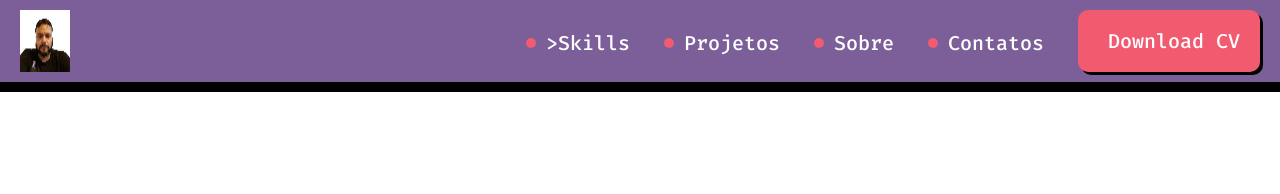
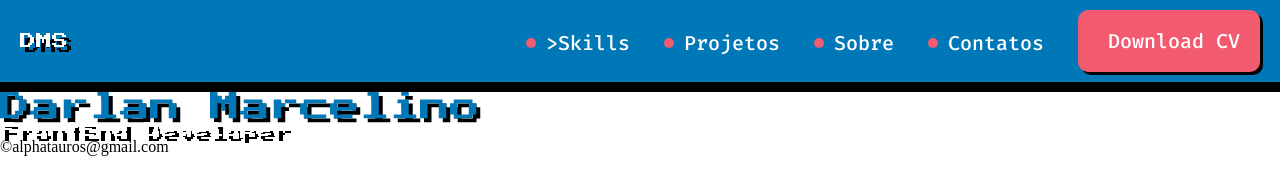
Before and after one commit to Darlanmarcelinodasilva/Portf-lio, a plain HTML site: page GitHub/index.html in a window 1280 px wide. Drawn offline with Linux system fonts and the light colour scheme.

Commit message:
alteração 01

```diff
--- a/GitHub/index.html
+++ b/GitHub/index.html
@@ -6,13 +6,13 @@
     <title>Darlan Marcelino</title>
     <link rel="preconnect" href="https://fonts.googleapis.com">
 <link rel="preconnect" href="https://fonts.gstatic.com" crossorigin>
-<link href="https://fonts.googleapis.com/css2?family=Fira+Code:wght@300;500&family=Roboto+Slab:wght@100;300;600&display=swap" rel="stylesheet">
-    <link rel="stylesheet" href="style.css">
+<link href="https://fonts.googleapis.com/css2?family=Fira+Code:wght@300;500&family=Press+Start+2P&display=swap" rel="stylesheet">
 
+<link rel="stylesheet" href="style.css">
 </head>
 <body>
     <header>  <!--cabeçalho -->
-        <img src="assets/img/Sem título.png" alt="foto">
+       <h2>DMS</h2>
 
         <nav> <!-- navigation(navegação do site através de links de navegação) -->
             <a href="#" lang="en">>Skills</a>
@@ -23,5 +23,14 @@
         </nav>
     </header>
 
+
+        <h1 class="nome">Darlan Marcelino</h1>
+
+        <h2>FrontEnd Developer</h2>
+
+    <footer>
+        <p>&copy;alphatauros@gmail.com</p>
+    </footer>
+
 </body>
 </html>
--- a/GitHub/style.css
+++ b/GitHub/style.css
@@ -14,12 +14,25 @@
 header {
     display: flex;
     justify-content:space-between ;
-    background-color:#7c5e99;
+    align-items: center;
+    background-color:#0077b6;
     border-bottom:10px solid #000;
     padding:10px 20px;
 
 
 }
+
+h2 {
+    font-family: 'Press Start 2P', sans-serif;
+    color: #fff;
+    text-shadow: 5px 5px 0px #000;
+
+}
+
+nav {
+    text-align: right;
+}
+
 
 a {
     display:inline-flex;
@@ -57,5 +70,18 @@ span {
     padding: 18px 20px ;
     border-radius: 10px;
     margin-right: 0;
+    transition: transform 100ms linear;
 
 }
+
+#button:hover {
+    transform: scale(1.08);
+}
+
+h1 {
+        font-family: 'Press Start 2P', sans-serif;
+        font-size: 30px;
+        color: #0077b6;
+        text-shadow: 4px 4px 0px #000;
+
+}
```
